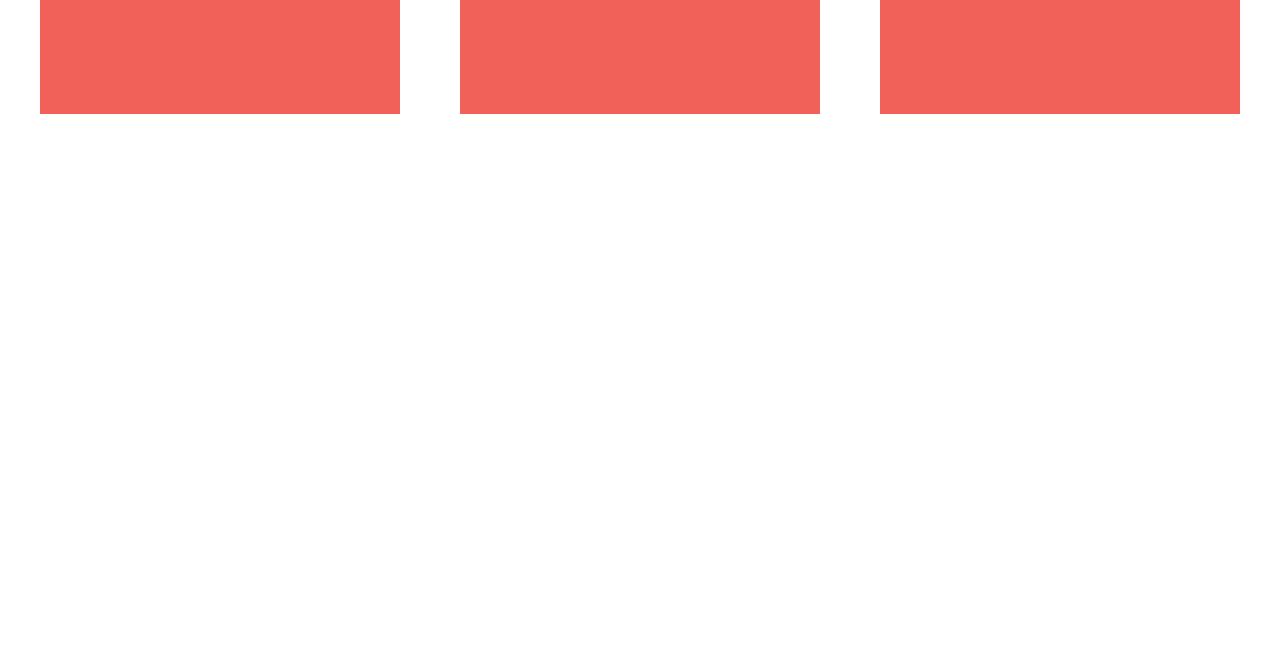
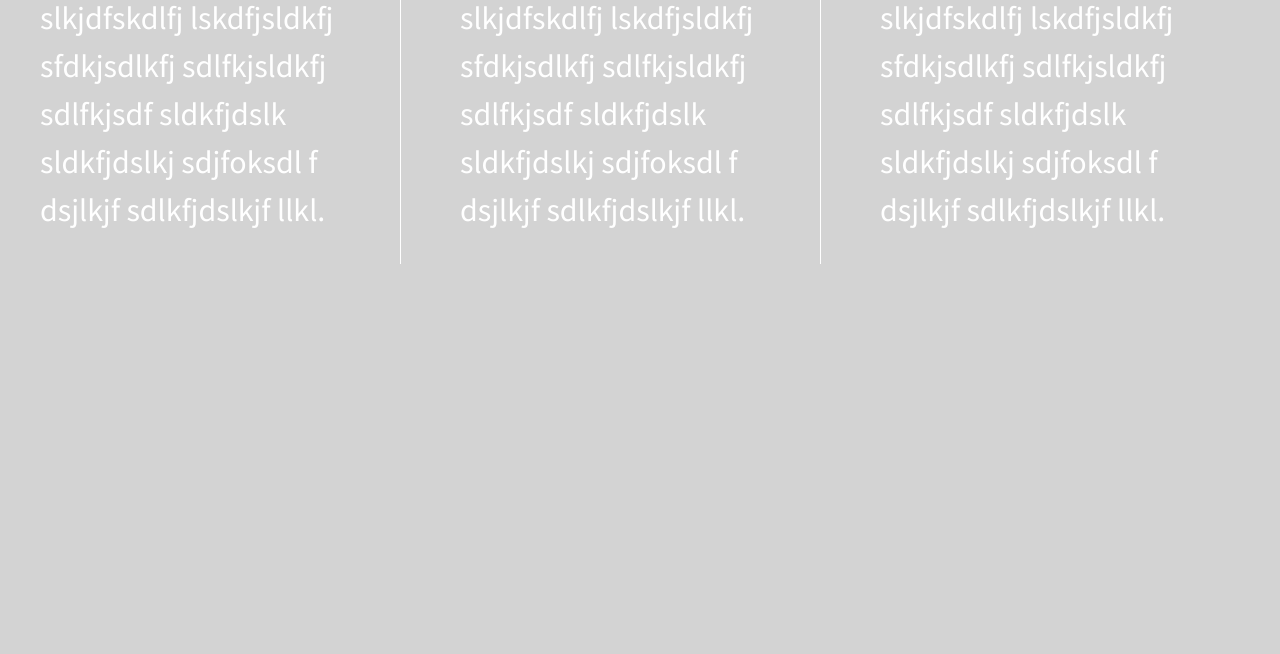
Before and after one commit to Fischer-SK/divs-flexbox, a plain HTML site: page index.html in a window 1280 px wide. Shown: the part 226-880 px from the top of the page. Drawn offline with nearby package versions, Linux system fonts and the light colour scheme.

Commit message:
Initial commit

```diff
--- a/css/main.css
+++ b/css/main.css
@@ -102,6 +102,7 @@ html {
 }
 
 body {
+  background-color: #d3d3d3;
   font-family: 'Source Sans Pro', sans-serif;
   padding: 2em;
   font-size: 1.25em;
@@ -109,22 +110,28 @@ body {
 }
 
 .wrapper {
-  font-weight: 700;
+
+  font-weight: 400;
   display: flex;
   justify-content: space-between;
 }
 
 .div-1, .div-2, .div-3 {
-  /*give the divs a width of 30%, add display:flex, set justify-content and align-items to center*/
   color: #fff;
   line-height: 1.5em;
   font-size: 1.6em;
-  background-color: #f16059;
+  background-color: #d3d3d3;
   height: 300px;
+  margin: 150px 0px;
   display: flex;
   width: 30%;
   justify-content: center;
   align-items: center;
+}
+
+.div-1, .div-2 {
+  border-right: solid  1px white;
+
 }
 
 
--- a/index.html
+++ b/index.html
@@ -23,13 +23,13 @@
 
         <section class="wrapper">
             <div class="div-1">
-                Div 1
+                <p>slkjdfskdlfj lskdfjsldkfj sfdkjsdlkfj sdlfkjsldkfj sdlfkjsdf sldkfjdslk sldkfjdslkj sdjfoksdl f dsjlkjf sdlkfjdslkjf llkl.</p>
             </div>
             <div class="div-2">
-                Div 2
+                <p>slkjdfskdlfj lskdfjsldkfj sfdkjsdlkfj sdlfkjsldkfj sdlfkjsdf sldkfjdslk sldkfjdslkj sdjfoksdl f dsjlkjf sdlkfjdslkjf llkl.</p>
             </div>
             <div class="div-3">
-                Div 3
+                <p>slkjdfskdlfj lskdfjsldkfj sfdkjsdlkfj sdlfkjsldkfj sdlfkjsdf sldkfjdslk sldkfjdslkj sdjfoksdl f dsjlkjf sdlkfjdslkjf llkl.</p>
             </div>
         </section>
 
```
